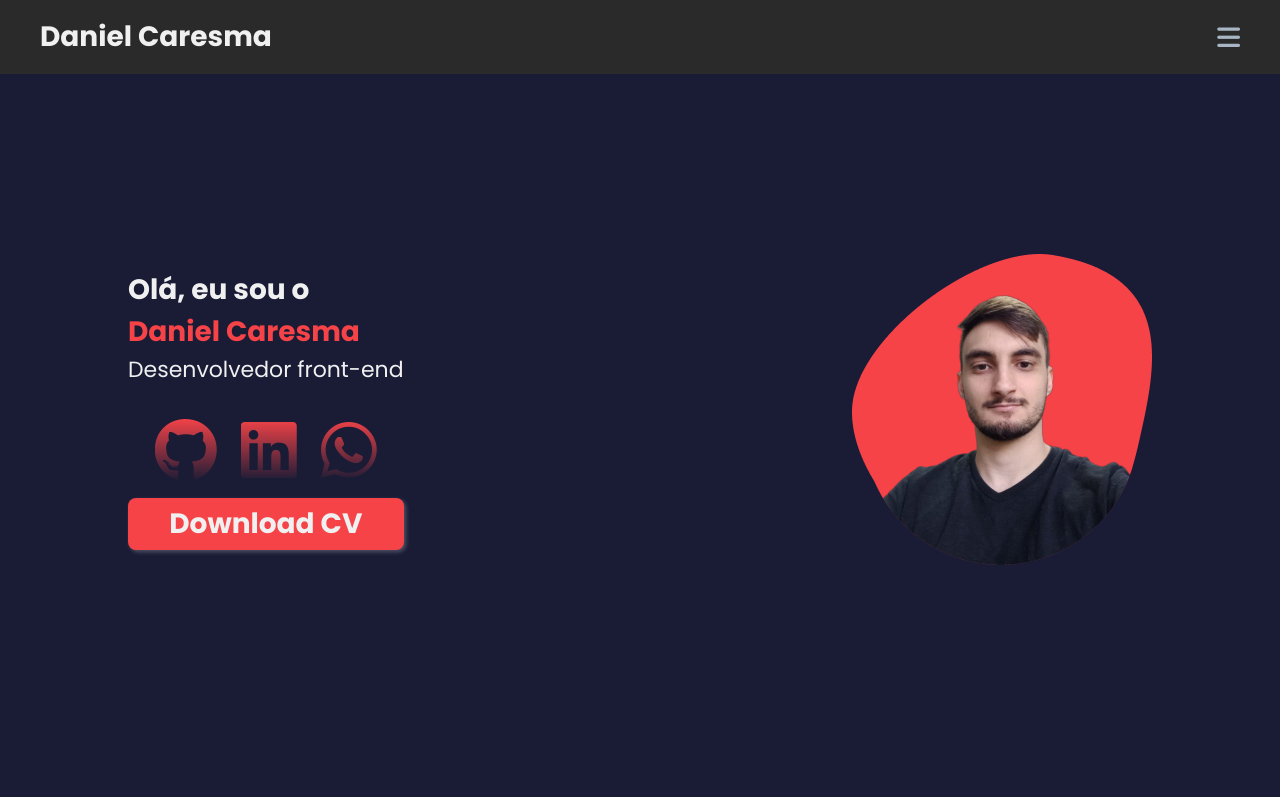
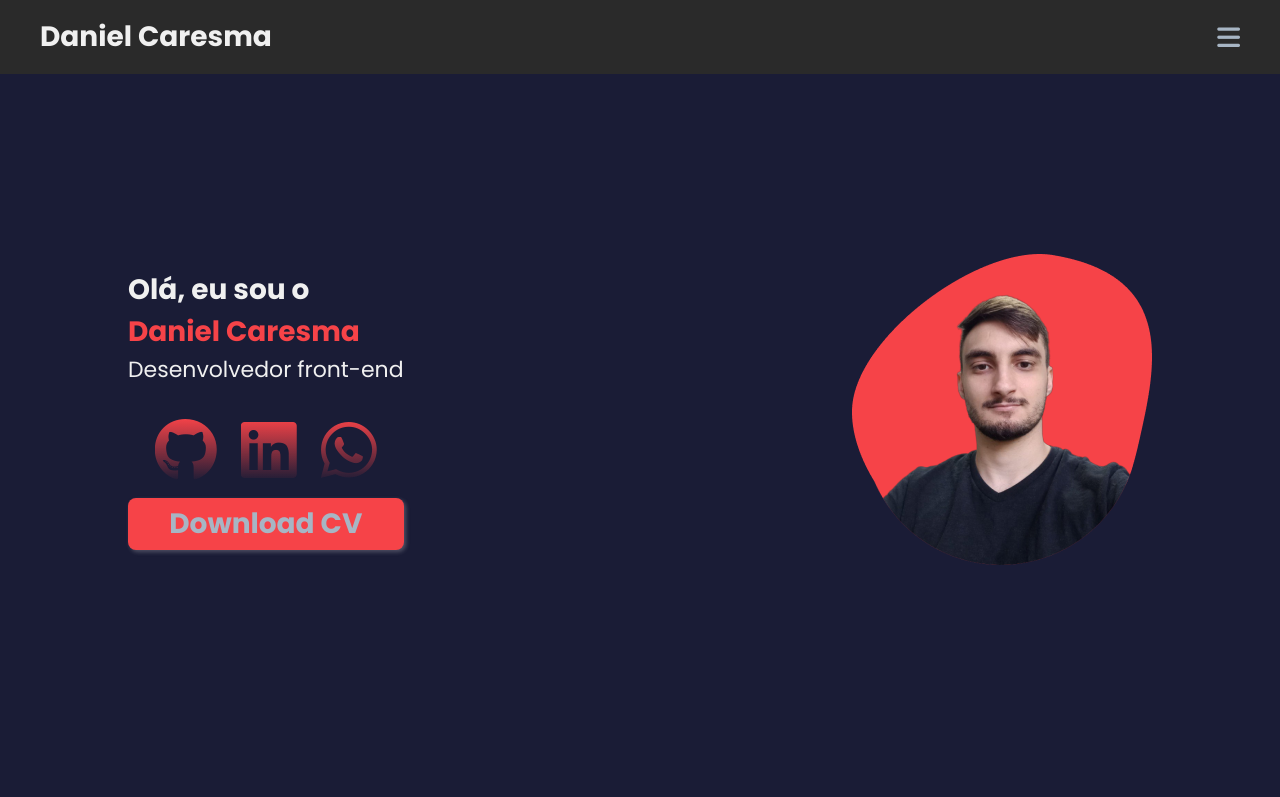
Before and after one commit to DanielCaresma/Portfolio, a plain HTML site: page index.html in a window 1280 px wide. In both pictures the pointer is over the link "Download CV". Shown: the top 797 px of the page. Drawn offline with Linux system fonts and the light colour scheme.

Commit message:
Modificando hover do curriculo

```diff
--- a/css/Banner.css
+++ b/css/Banner.css
@@ -87,6 +87,7 @@
 
 
 .curriculo:hover {
+    color: var(--azul-claro);
     font-size: 28px;
     height: 52px;
     transition: 500ms;
```
